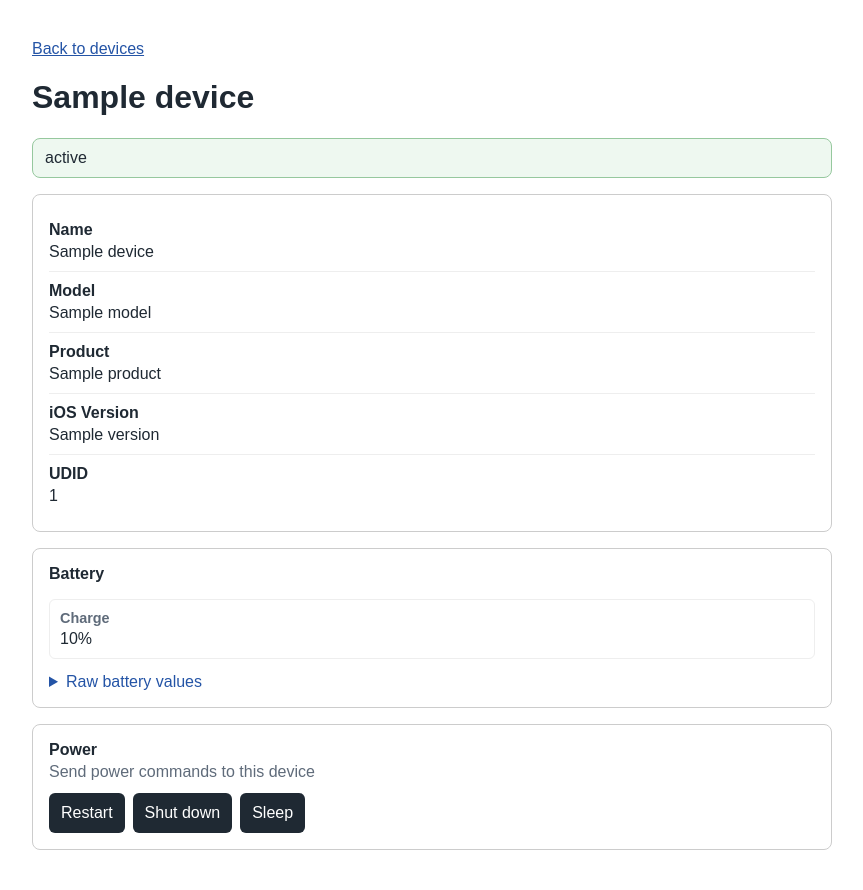
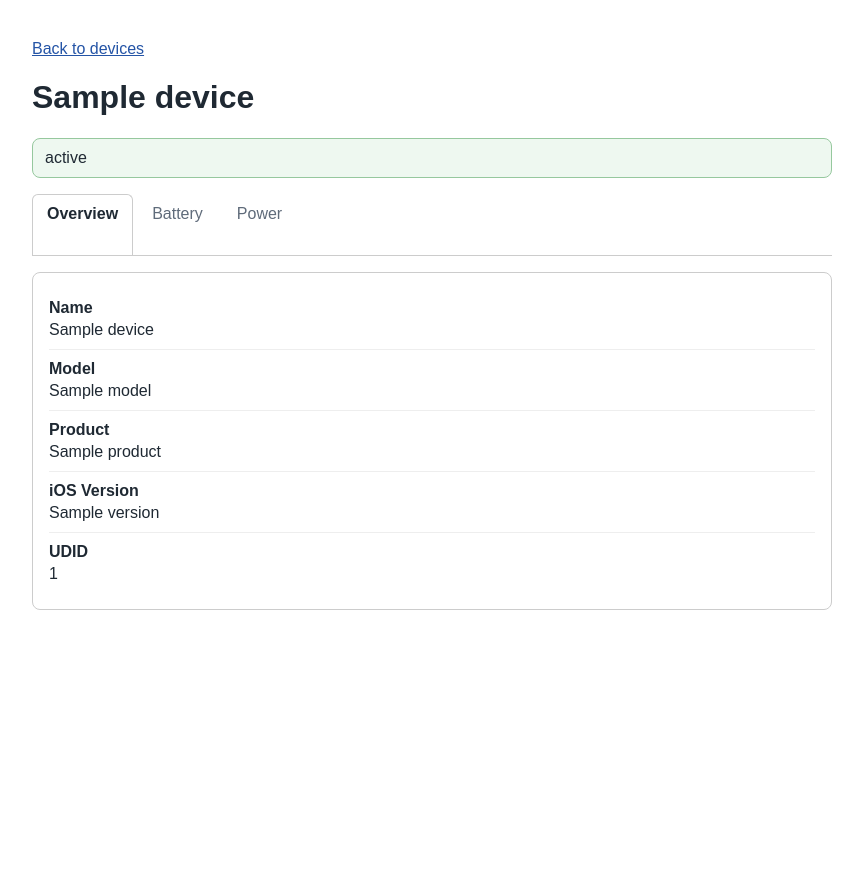
Before and after one commit to LiuWoodsCode/pypresto, a Flask app: template templates/device.html in a window 1280 px wide. Shown: the whole page, without its empty margins (208-1071 px from the left). After the commit the page ends 610 px from the top, so only its background shows below. Run offline with Flask 3, Linux system fonts and the light colour scheme; the template is opened without the code that fills it: most values are stand-ins (such as "Sample title", 1, 10 or a date in 2020).

Commit message:
Split the UI for a device into tabs

```diff
--- a/static/styles.css
+++ b/static/styles.css
@@ -177,11 +177,66 @@ button:disabled {
     margin: 4px 0 0;
 }
 
+.device-tabs {
+    margin-top: 16px;
+}
+
+.tab-input {
+    clip: rect(0 0 0 0);
+    clip-path: inset(50%);
+    height: 1px;
+    overflow: hidden;
+    position: absolute;
+    white-space: nowrap;
+    width: 1px;
+}
+
+.tab-list {
+    border-bottom: 1px solid var(--border);
+    display: flex;
+    gap: 4px;
+    margin-bottom: 16px;
+    overflow-x: auto;
+}
+
+.tab-label {
+    border: 1px solid transparent;
+    border-radius: 6px 6px 0 0;
+    color: var(--muted-foreground);
+    cursor: pointer;
+    margin-bottom: -1px;
+    min-height: 40px;
+    padding: 10px 14px;
+}
+
+.tab-label:hover {
+    color: var(--foreground);
+}
+
+.tab-panel {
+    display: none;
+}
+
+#tab-overview:checked ~ .tab-list label[for="tab-overview"],
+#tab-battery:checked ~ .tab-list label[for="tab-battery"],
+#tab-power:checked ~ .tab-list label[for="tab-power"] {
+    background: var(--surface);
+    border-color: var(--border);
+    border-bottom-color: var(--surface);
+    color: var(--foreground);
+    font-weight: bold;
+}
+
+#tab-overview:checked ~ .tab-overview,
+#tab-battery:checked ~ .tab-battery,
+#tab-power:checked ~ .tab-power {
+    display: block;
+}
+
 .device-panel {
     background: var(--surface);
     border: 1px solid var(--border);
     border-radius: 8px;
-    margin-top: 16px;
     padding: 16px;
 }
 
@@ -315,4 +370,13 @@ button:disabled {
     .power-action-buttons button {
         width: 100%;
     }
+
+    .tab-list {
+        gap: 0;
+    }
+
+    .tab-label {
+        flex: 1 0 auto;
+        text-align: center;
+    }
 }
--- a/templates/device.html
+++ b/templates/device.html
@@ -20,7 +20,19 @@
         <p class="status-message status-error">{{ action_error }}</p>
         {% endif %}
 
-        <section class="device-detail{% if device.disabled %} device-disabled{% endif %}">
+        <section class="device-tabs" aria-label="Device sections">
+            <input class="tab-input" type="radio" name="device-tab" id="tab-overview" checked>
+            <input class="tab-input" type="radio" name="device-tab" id="tab-battery">
+            <input class="tab-input" type="radio" name="device-tab" id="tab-power">
+
+            <div class="tab-list" role="tablist" aria-label="Device sections">
+                <label class="tab-label" for="tab-overview" role="tab">Overview</label>
+                <label class="tab-label" for="tab-battery" role="tab">Battery</label>
+                <label class="tab-label" for="tab-power" role="tab">Power</label>
+            </div>
+
+            <section class="tab-panel tab-overview" role="tabpanel">
+                <div class="device-detail{% if device.disabled %} device-disabled{% endif %}">
                     {% if device.disabled %}
                     <div class="warning-banner">{{ device.warning }}</div>
                     {% endif %}
@@ -46,15 +58,17 @@
                             <dd>{{ device.udid }}</dd>
                         </div>
                     </dl>
+                </div>
             </section>
 
-        <section class="device-panel">
+            <section class="device-panel tab-panel tab-battery" role="tabpanel">
                 <div class="panel-header">
                     <div>
                         <h2>Battery</h2>
                         {% if battery_error %}
                         <p>Battery information could not be loaded.</p>
                         {% elif battery %}
+                        <p>Live diagnostics from the connected device</p>
                         {% else %}
                         <p>Unavailable while this device is disabled</p>
                         {% endif %}
@@ -106,7 +120,7 @@
                 {% endif %}
             </section>
 
-        <section class="device-panel">
+            <section class="device-panel tab-panel tab-power" role="tabpanel">
                 <div class="panel-header">
                     <div>
                         <h2>Power</h2>
@@ -128,6 +142,7 @@
                     {% endfor %}
                 </div>
             </section>
+        </section>
     </main>
 </body>
 </html>
```
Lines whose indentation alone changed are shown as unchanged.
